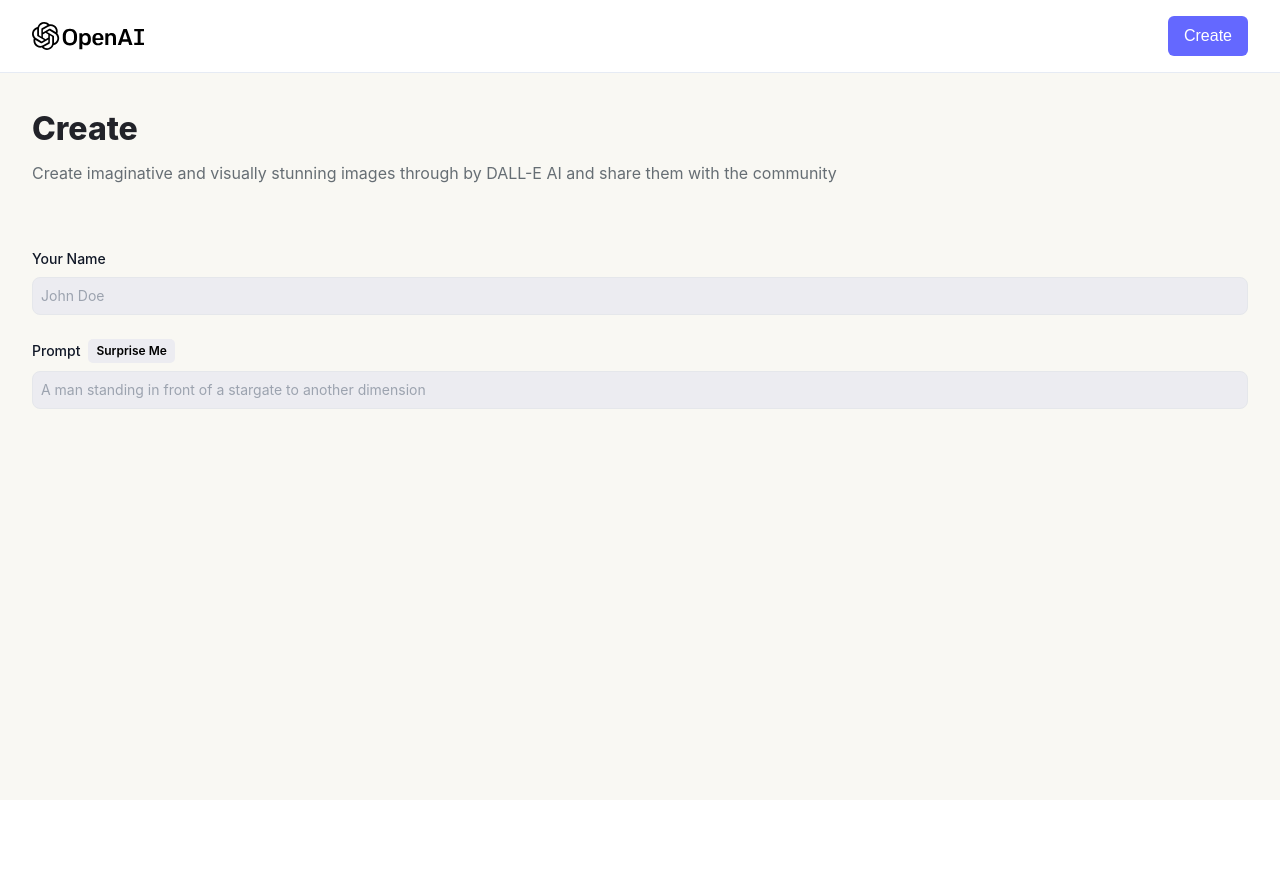
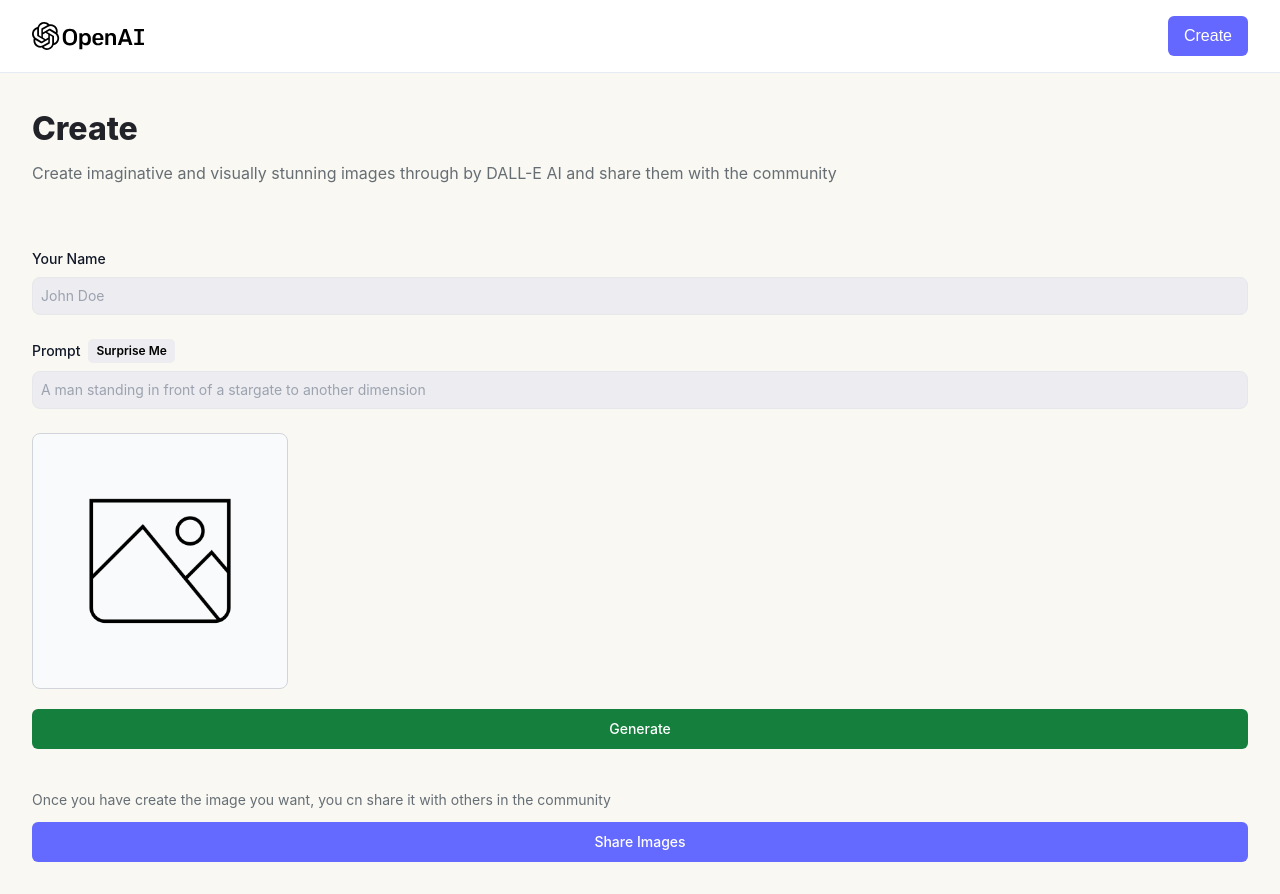
Before and after one commit to Syntax-Read3r/midjourney-n-dall-e-clone, a React (Vite) app in the folder client/: page /posts in a window 1280 px wide. Before the commit the page ends 800 px from the top, so only its background shows below. Built offline with nearby package versions, Linux system fonts and the light colour scheme; a web font is replaced by a local one.

Commit message:
finish CreatePost page logic and begin the backend

```diff
--- a/client/src/components/FormField.jsx
+++ b/client/src/components/FormField.jsx
@@ -30,9 +30,6 @@ const FormField = ({labelName, type, name, placeholder, value, handleChange, isS
       onChange={handleChange}
       required
       className="px-2 py-2 border bg-[#ECECF1] text-sm rounded-lg w-full  text-gray-900 focus:ring-[#4649ff] focus:border-[#4649ff] focus:shadow-[#4649ff] mb-1"
-
-
-
       />
     </div>
   )
--- a/client/src/pages/CreatePost.jsx
+++ b/client/src/pages/CreatePost.jsx
@@ -20,14 +20,27 @@ const CreatePost = () => {
 	const [generatingImg, setGeneratingImg] = useState(false);
 	const [loading, setLoading] = useState(false);
 
-	// handles
+  // NOTE: Generators
+
+  const generateImg = () => {};
+
+	// NOTE: Handles
+
 	const handleSubmit = () => {
 		console.log("submitted");
 	};
 
-	const handleChange = (e) => {};
+	const handleChange = (e) => {
+    setForm({...form, [e.target.name]: e.target.value});
+  };
 
-	const handleSurpriseMe = () => {};
+	const handleSurpriseMe = () => {
+    const randomPrompt  = 	getRandomPrompt(form.prompt);
+    setForm({...form, prompt: randomPrompt});
+
+  };
+
+  // NOTE: ----------------------------
 
 
 	return (
@@ -59,10 +72,62 @@ const CreatePost = () => {
 						placeholder="A man standing in front of a stargate to another dimension"
 						value={form.prompt}
 						handleChange={handleChange}
-            isSurpriseMe
-            handleSurpriseMe={handleSurpriseMe}
+						isSurpriseMe
+						handleSurpriseMe={handleSurpriseMe}
 					/>
+
+					{/* create the place where the ai generative image will be shown */}
+					<div className="relative bg-gray-50 border border-gray-300 text-gray-900 text-sm rounded-lg focus:ring-blue-500 focus:border-blue-500 w-64 p-3 h-64 flex justify-center items-center">
+						{form.photo ? (
+							<img
+								src={form.photo}
+								alt={form.prompt}
+								className="w-full h-full object-contain"
+							/>
+						) : (
+							<img
+								src={preview}
+								alt="preview"
+								className="w-9/12 h-9/12 object-contain"
+							/>
+						)}
+
+            {/* create a loader while the image is being generated */}
+            {generatingImg && (
+              <div className="absolute inset-0 z-0 flex justify-center items-center bg-[rgba(0,0,0,0.5)]">
+                 <Loader/>
+              </div>
+            )}
+					</div>
 				</div>
+
+        {/* create a way to submit the form */}
+        <div className="mt-5 flex gap-5 ">
+            <button
+            type="button"
+            onClick={generateImg}
+            className="text-white bg-green-700 font-medium rounded-md text-sm w-full px-5 py-2.5 text-center "
+            >
+
+              {generatingImg ? 'Generating Image ...' : 'Generate '}
+
+            </button>
+        </div>
+
+        <div className="mt-10">
+              <p className="mt-2 text-[#666e75] text-[14px]">
+                Once you have create the image you want, you cn share it with others in the community
+              </p>
+
+              <button type="submit"
+              className="mt-3 text-white bg-[#6469ff] font-medium rounded-md text-sm w-full px-5 py-2.5 text-center "
+
+              >
+                {loading ? 'Sharing...' : 'Share Images'}
+
+              </button>
+        </div>
+
 			</form>
 		</section>
 	);
```
